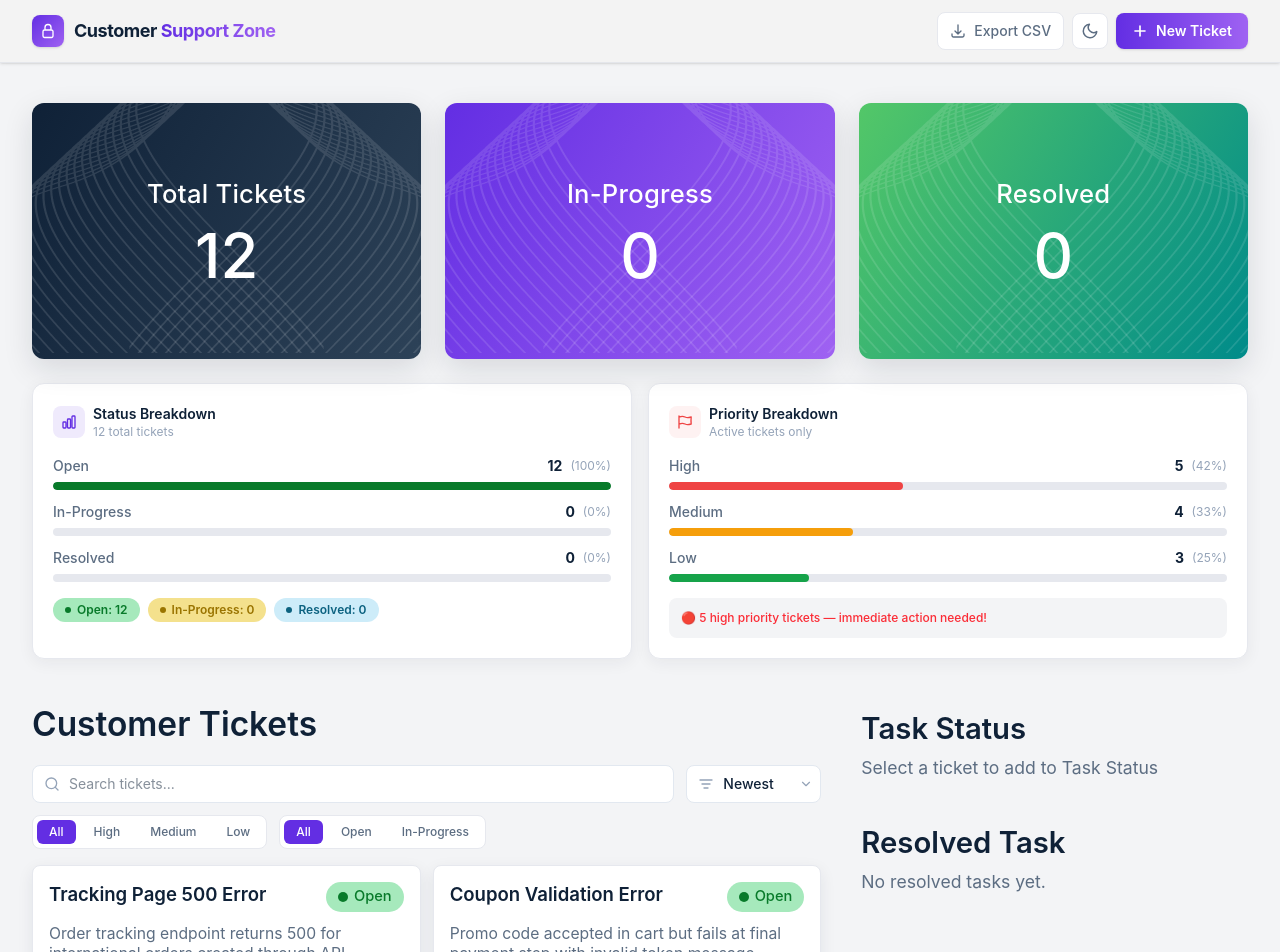
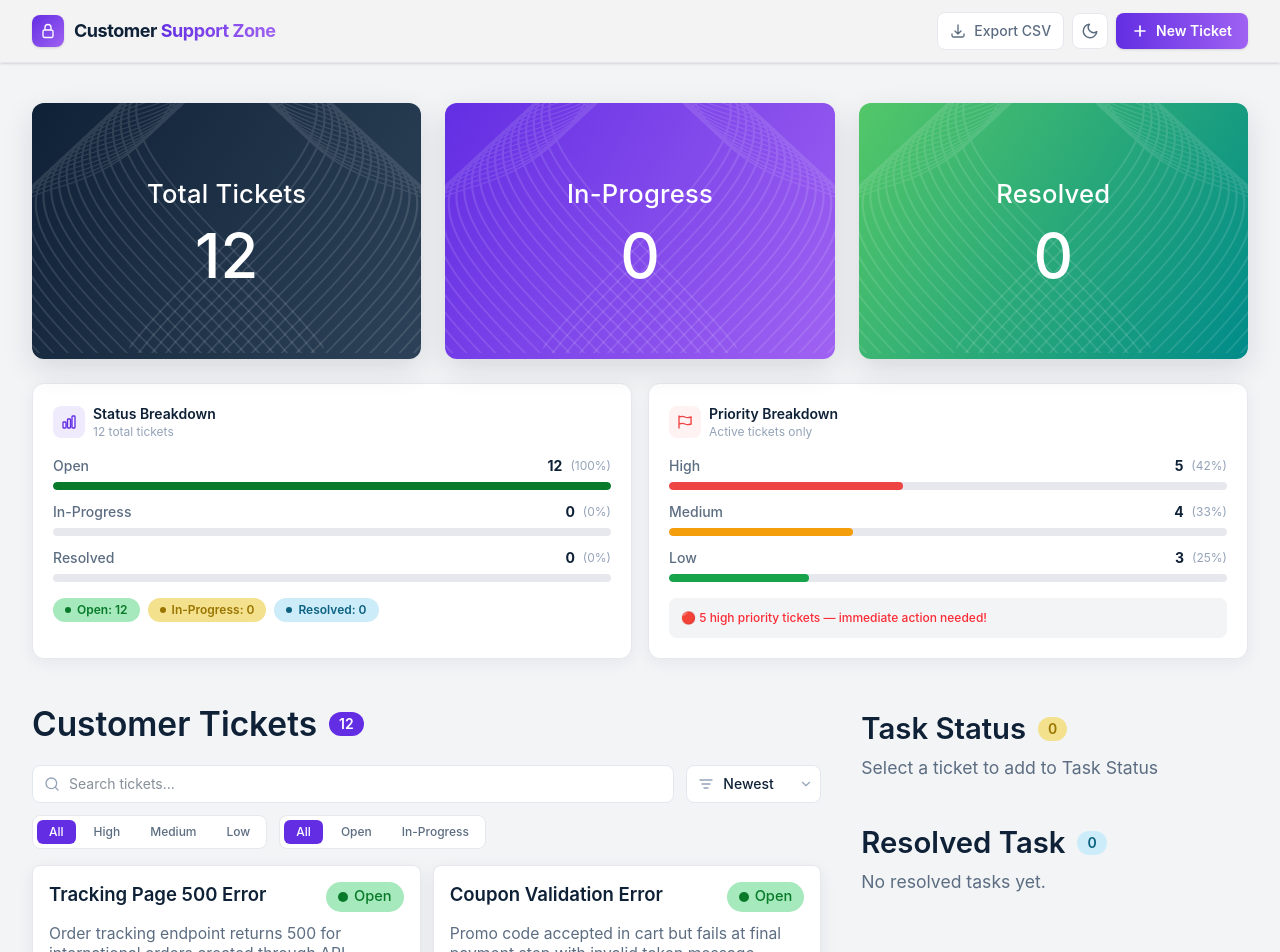
Before and after one commit to Shawon-Mahmud07/Customer-Support-Zone, a React (Vite) app: page / in a window 1280 px wide. Shown: the top 952 px of the page. Built offline with nearby package versions, Linux system fonts and the light colour scheme.

Commit message:
feat(MainSection): add ticket and task counts to headers for better visibility

```diff
--- a/src/components/MainSection.jsx
+++ b/src/components/MainSection.jsx
@@ -336,10 +336,13 @@ function MainSection({
       <div className="flex flex-col-reverse gap-6 xl:grid xl:grid-cols-[2fr_1fr] xl:gap-8">
         <div>
           <h2
-            className="text-[clamp(1.9rem,0.8vw+1.45rem,2.8rem)] font-semibold"
+            className="text-[clamp(1.9rem,0.8vw+1.45rem,2.8rem)] font-semibold flex items-center gap-3"
             style={{ color: "var(--text-primary)" }}
           >
             Customer Tickets
+            <span className="inline-flex items-center justify-center rounded-full bg-[#632EE3] px-2.5 py-0.5 text-sm font-semibold text-white min-w-7">
+              {tickets.length}
+            </span>
           </h2>
 
           <FilterBar
@@ -405,10 +408,13 @@ function MainSection({
 
         <aside className="rounded-lg p-2 xl:pt-2">
           <h3
-            className="text-[clamp(1.7rem,0.6vw+1.35rem,2.2rem)] font-semibold"
+            className="text-[clamp(1.7rem,0.6vw+1.35rem,2.2rem)] font-semibold flex items-center gap-3"
             style={{ color: "var(--text-primary)" }}
           >
             Task Status
+            <span className="inline-flex items-center justify-center rounded-full bg-[#F4E18D] px-2.5 py-0.5 text-sm font-semibold text-[#9A7400] min-w-7">
+              {taskStatus.length}
+            </span>
           </h3>
 
           {taskStatus.length === 0 ? (
@@ -447,10 +453,13 @@ function MainSection({
           )}
 
           <h3
-            className="mt-10 text-[clamp(1.7rem,0.6vw+1.35rem,2.2rem)] font-semibold"
+            className="mt-10 text-[clamp(1.7rem,0.6vw+1.35rem,2.2rem)] font-semibold flex items-center gap-3"
             style={{ color: "var(--text-primary)" }}
           >
             Resolved Task
+            <span className="inline-flex items-center justify-center rounded-full bg-[#CDECF9] px-2.5 py-0.5 text-sm font-semibold text-[#0C6280] min-w-7">
+              {resolvedTasks.length}
+            </span>
           </h3>
           {resolvedTasks.length === 0 ? (
             <p
```
